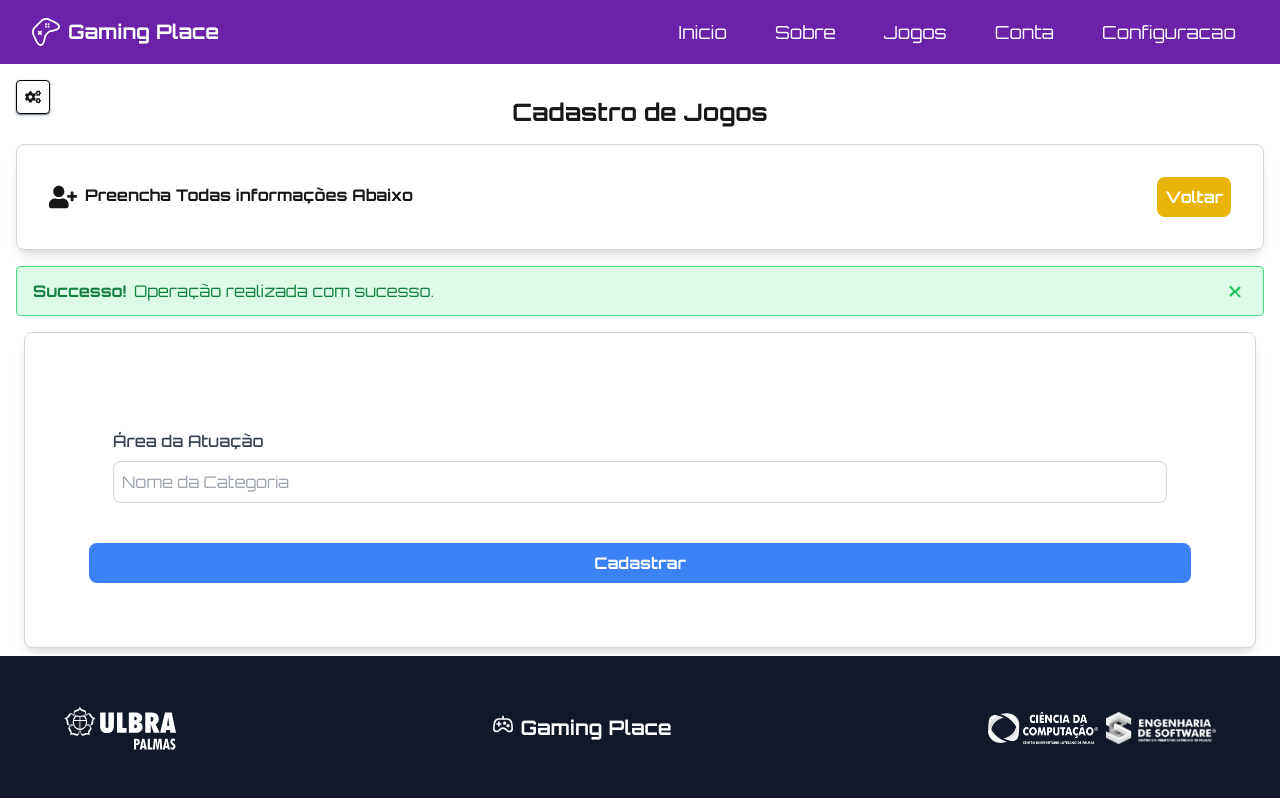
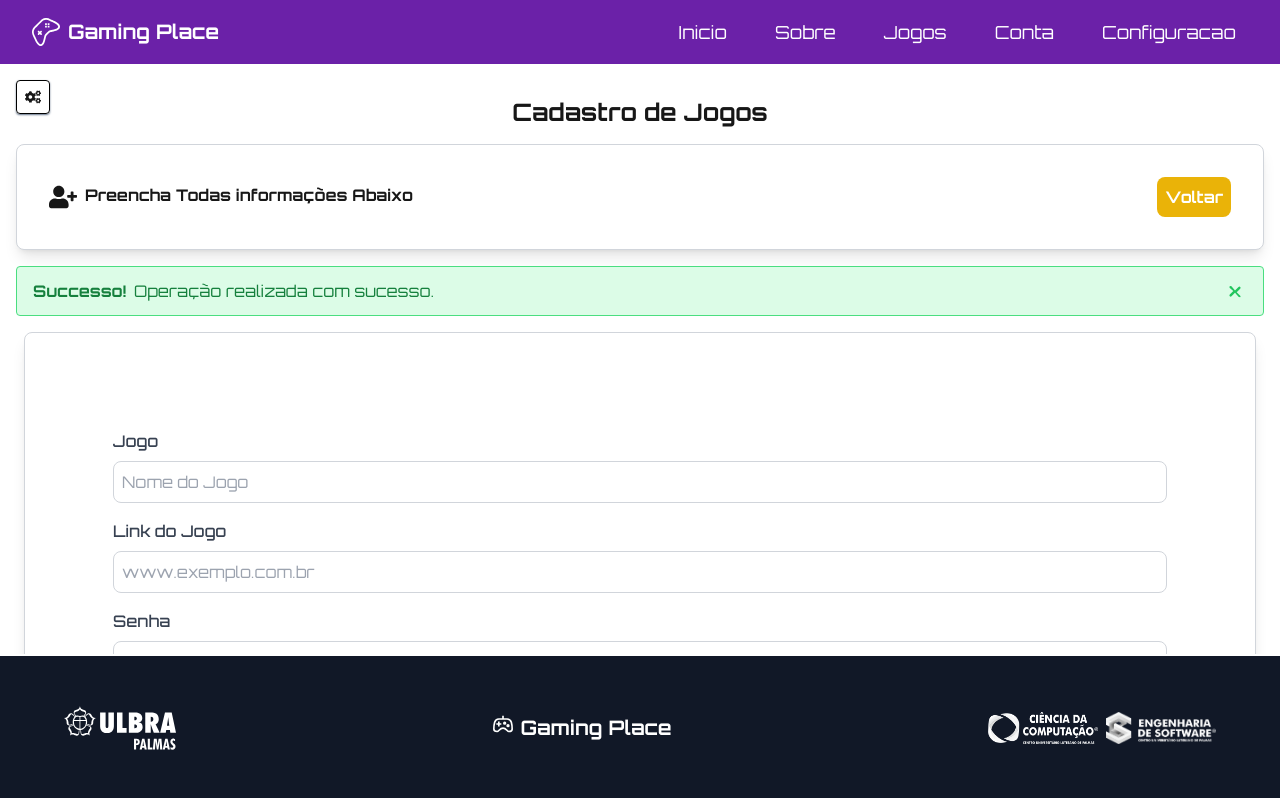
Before and after one commit to romarioulbra/gaming-place, a Next.js app: page /configuracao/jogos/cadastrar in a window 1280 px wide. Shown: the top 798 px of the page. Built offline with nearby package versions, Linux system fonts and the light colour scheme.

Commit message:
Alterações em Jogos

```diff
--- a/src/app/configuracao/jogos/cadastrar/cadastro.tsx
+++ b/src/app/configuracao/jogos/cadastrar/cadastro.tsx
@@ -1,7 +1,7 @@
 import Botao from "@/app/components/Botao";
 import InputForm from "@/app/components/InputsForm";
 
-export default function CadastroCatJogos() {
+export default function CadastroJogos() {
 
   return (
     <div className="container">
--- a/src/app/configuracao/jogos/cadastrar/page.tsx
+++ b/src/app/configuracao/jogos/cadastrar/page.tsx
@@ -6,10 +6,15 @@ import InputForm from "@/app/components/InputsForm";
 import { FaUserPlus} from "react-icons/fa";
 import Alert from "@/app/components/Alert";
 import CabecalhoCadastro from "@/app/components/CabecalhoCadastro";
+import InputFile from "../../../components/FileInput";
 
-export default function CadastroJogos() {
+export default function Jogos() {
   const [formData, setFormData] = useState(
-    { categoria_jogo_area_atuacao: `` }
+      { jogos_nome: ``,
+        jogos_descricao: ``,
+        jogos_link: ``,
+        jogos_img: ``
+       }
   );
 
   const handleSubmit = async (e) => {
@@ -26,12 +31,24 @@ export default function CadastroJogos() {
     if (res.ok) {
       alert('Jogo cadastrado com sucesso!');
       setFormData(
-        { categoria_jogo_area_atuacao: ''}
+        { jogos_nome: ``,
+          jogos_descricao: ``,
+          jogos_link: ``,
+          jogos_img: ``
+         }
         );
     } else {
       alert('Erro ao cadastrar Jogos.');
     }
   };
+
+  const [selectedFile, setSelectedFile] = useState<File | null>(null);
+  const handleFileChange = (e: React.ChangeEvent<HTMLInputElement>) => {
+    if (e.target.files) {
+      setSelectedFile(e.target.files[0]);
+    }
+  };
+
 
   return (
     <>
@@ -44,16 +61,34 @@ export default function CadastroJogos() {
       <div className="flex-auto ml-4 mr-4 mt-4 mb-4">
         <div className="p-8 border border-gray-300 shadow-lg bg-white rounded-lg mr-2 ml-2">
           <form onSubmit={handleSubmit} className="bg-white p-8 rounded-lg mt-2 ">
+            {/* jogos_id, jogos_nome, jogos_descricao, jogos_link, jogos_img */}
             <div className="p-6">
                 <InputForm
+                tipoInput="text"
+                label="Jogo"
+                placeholder="Nome do Jogo"
+              />
+
+              <InputForm
                   tipoInput="text"
-                  label="Área da Atuação"
-                  placeholder="Nome da Categoria"
-                  valorInput={formData.categoria_jogo_area_atuacao}
-                  metodoSubmit={(e) => setFormData({ ...formData, categoria_jogo_area_atuacao: e.target.value })}
-                />
+                  label="Link do Jogo"
+                  placeholder="www.exemplo.com.br"
+              />
+
+              <InputForm
+                  tipoInput="password"
+                  label="Senha"
+                  placeholder="Exemplo_123"
+              />
+              <InputForm
+                  tipoInput="select"
+                  label="Categoria do Jogo"
+                  options={['Administrador', 'Comum']}
+              />
 
             </div>
+            <InputFile label="Selecione um arquivo:" onChange={handleFileChange} />
+
             <div className="flex justify-center">
               <Botao
                 texto='Cadastrar'
```
